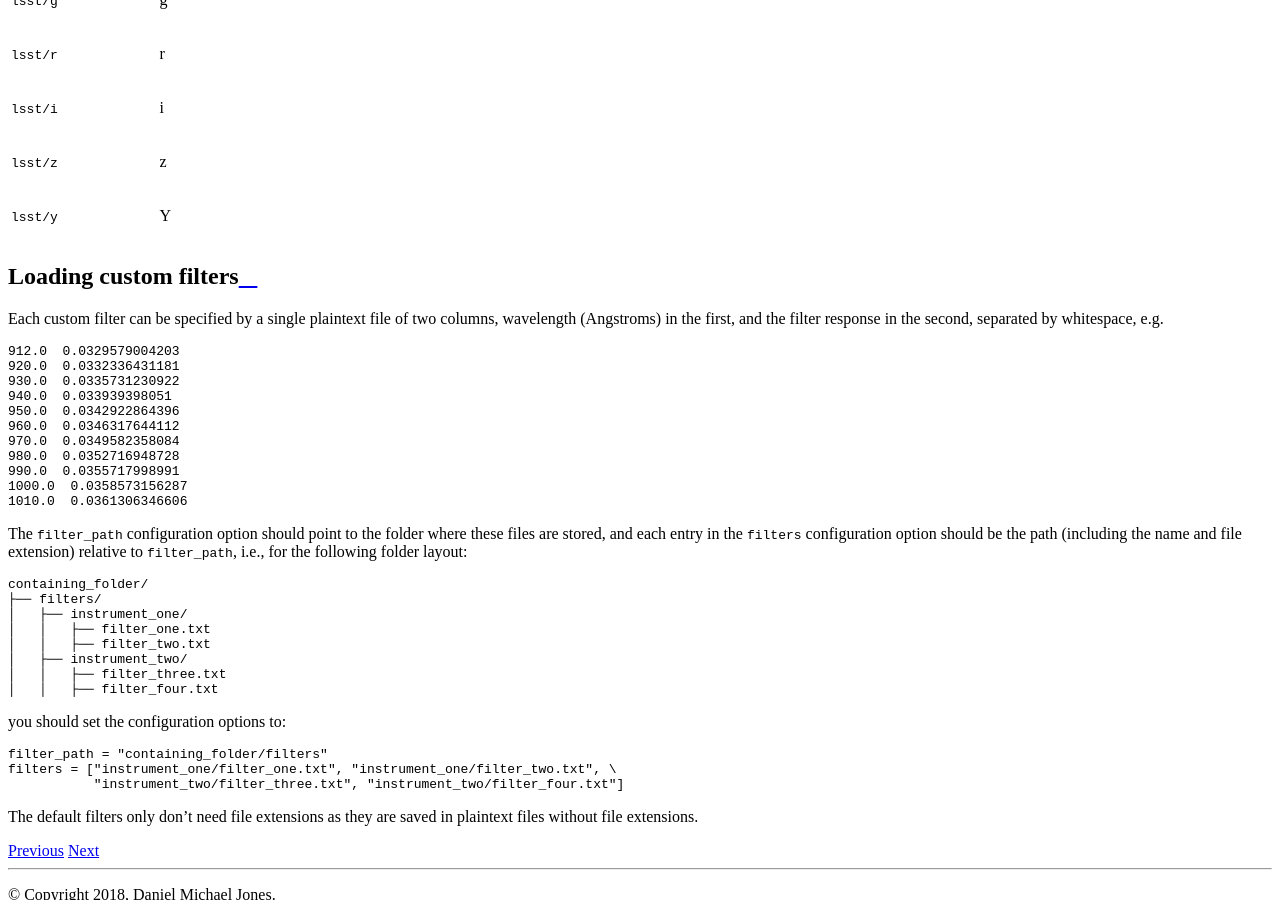
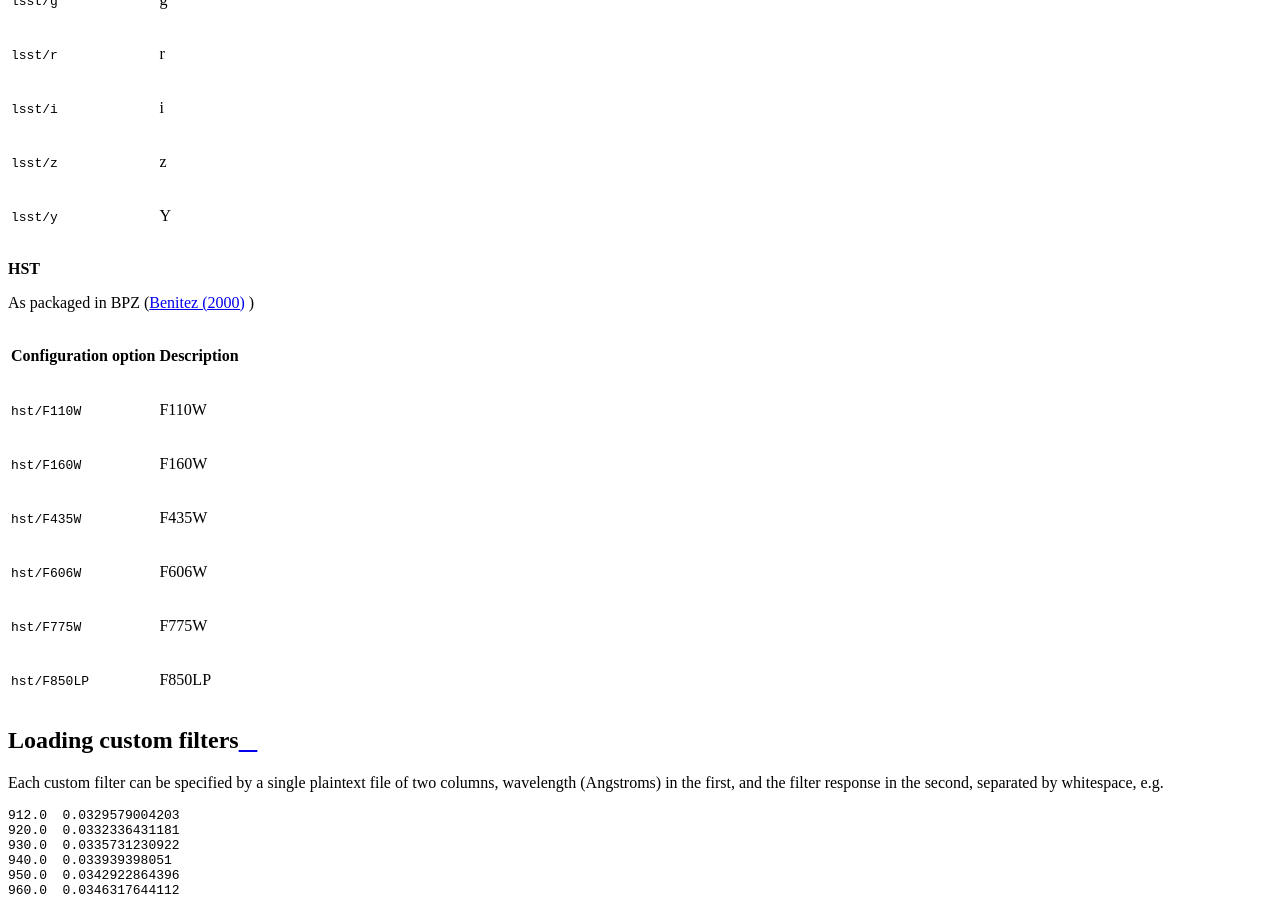
Before and after one commit to danmichaeljones/blendz, a Sphinx documentation site: the page built from docs/source/specifyFilters.rst, in a window 1280 px wide and 900 px high, scrolled down 1549 px. Built offline with Sphinx 7.4.7 and the Read the Docs theme 2.0.0, drawn with Linux system fonts in a browser that asks for light colours.

Commit message:
Fixed tests

```diff
--- a/docs/source/specifyFilters.rst
+++ b/docs/source/specifyFilters.rst
@@ -74,6 +74,26 @@ Configuration option                    Description
 
 
 
+**HST**
+
+As packaged in BPZ (`Benitez (2000) <http://adsabs.harvard.edu/abs/2000ApJ...536..571B>`_ )
+
+======================               =====================
+Configuration option                    Description
+======================               =====================
+``hst/F110W``                                 F110W
+
+``hst/F160W``                                 F160W
+
+``hst/F435W``                                  F435W
+
+``hst/F606W``                                  F606W
+
+``hst/F775W``                                   F775W
+
+``hst/F850LP``                                   F850LP
+======================               =====================
+
 
 
 
```
Also changed, not shown: 7 other files.
